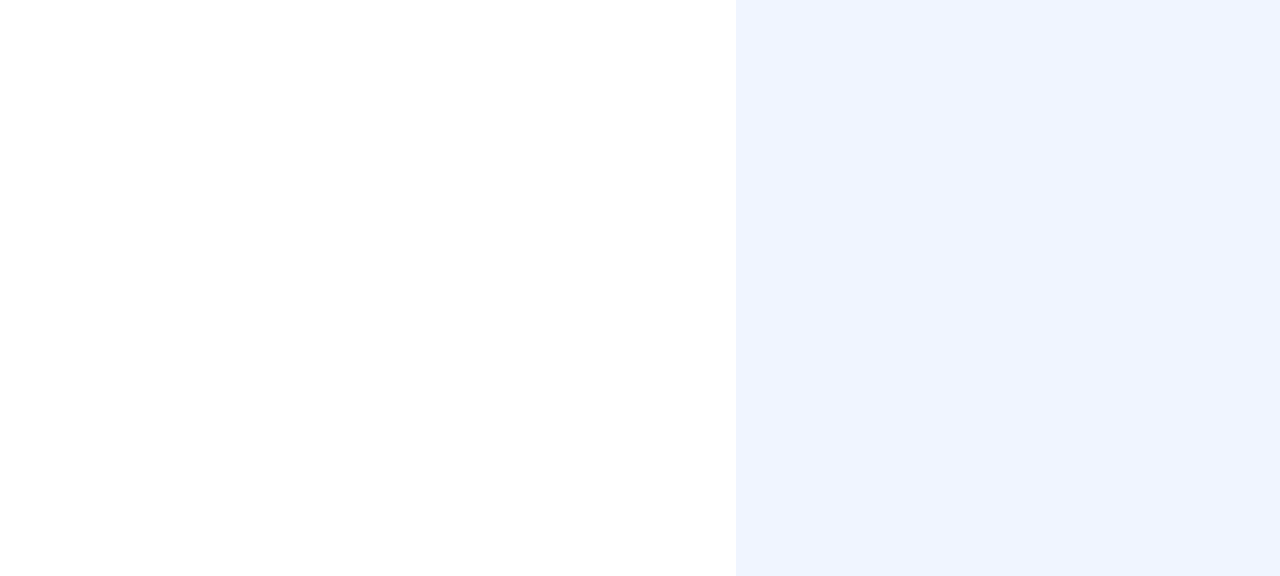
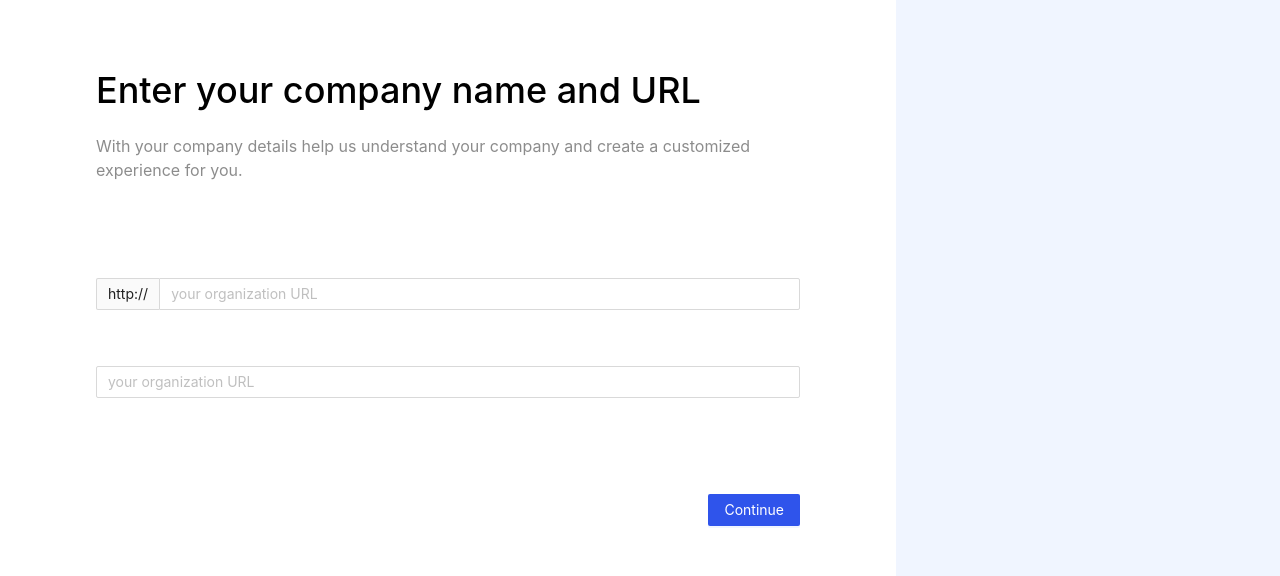
Before and after one commit to akshay-copods/next-stealth, a Next.js app: page /onboarding in a window 1280 px wide. Shown: the part 131-707 px from the top of the page. Built offline with nearby package versions, Linux system fonts and the light colour scheme.

Commit message:
add company detail form

```diff
--- /dev/null
+++ b/src/components/CompanyDetails/CompanyDetails.tsx
@@ -0,0 +1,17 @@
+import { Button, Input } from "antd"
+import { OnboardingQuestion } from "../OnboardingQuestion/OnboardingQuestion"
+
+export const CompanyDetails = () => {
+    return (
+        <div className='flex w-[44rem] flex-col gap-24'>
+            <OnboardingQuestion question='Enter your company name and URL' subHeading='With your company details help us understand your company and create a customized experience for you. ' />
+            <div className='flex flex-col gap-14'>
+                <div>
+                    <Input className='rounded-sm' addonBefore="http://" placeholder="your organization URL" />
+                </div>
+                <Input className='rounded-sm' placeholder="your organization URL" />
+            </div>
+            <Button type='primary' className='bg-geekblue-600 self-end rounded-sm'>Continue</Button>
+        </div>
+    )
+}
--- /dev/null
+++ b/src/components/OnboardingQuestion/OnboardingQuestion.tsx
@@ -0,0 +1,10 @@
+import React from 'react'
+
+export const OnboardingQuestion = ({ question, subHeading }: { question: React.ReactNode, subHeading: string }) => {
+    return (
+        <div className='flex gap-6 flex-col'>
+            <h1 className='font-medium text-4xl'>{question}</h1>
+            <p className='text-[#00000073]'>{subHeading}</p>
+        </div>
+    )
+}
--- a/src/components/index.ts
+++ b/src/components/index.ts
@@ -1,6 +1,8 @@
+export { CompanyDetails } from './CompanyDetails/CompanyDetails';
 export { Header } from './Header/Header';
 export { ImageBanner } from './ImageBanner/ImageBanner';
 export { InputField } from './InputField/InputField';
 export { LandingPageBanner } from './LandingPageBanner/LandingPageBanner';
 export { LoginForm } from './LoginForm/LoginFrom';
+export { OnboardingQuestion } from './OnboardingQuestion/OnboardingQuestion';
 export { WelcomeUser } from './WelcomeUser/WelcomeUser';
--- a/src/pages/onboarding/index.tsx
+++ b/src/pages/onboarding/index.tsx
@@ -1,4 +1,4 @@
-import { Header, ImageBanner } from "@/components"
+import { CompanyDetails, Header, ImageBanner } from "@/components"
 
 const Onboarding = () => {
     return (
@@ -8,6 +8,7 @@ const Onboarding = () => {
                 <ImageBanner />
                 <div className='flex flex-col px-24 flex-1 items-center justify-center'>
                     {/* <WelcomeUser /> */}
+                    <CompanyDetails />
                 </div>
             </div>
         </main>
```
